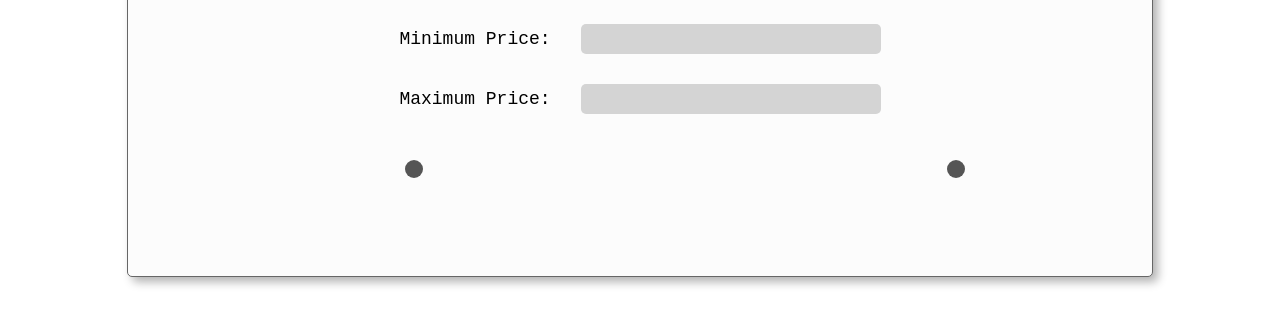
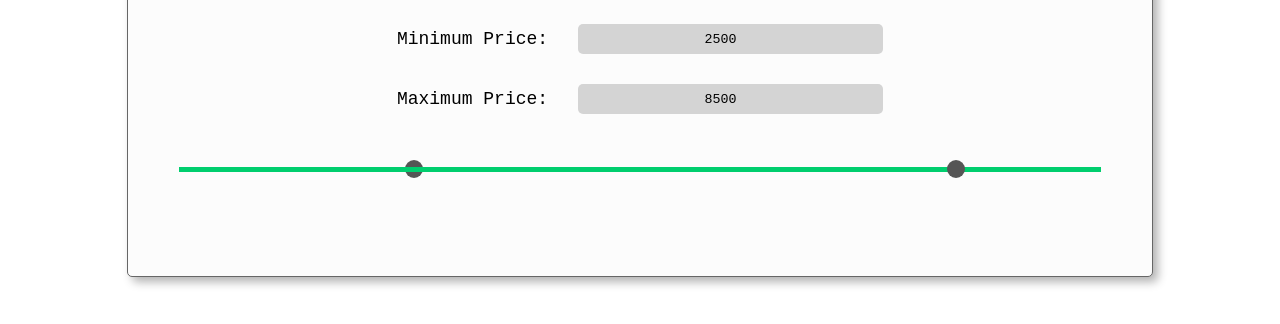
Before and after one commit to tylerkap/Price-Range-Slider-JavaScript-Study-, a plain HTML site: page index.html in a window 1280 px wide. Shown: the part 324-648 px from the top of the page. Drawn offline with Linux system fonts and the light colour scheme.

Commit message:
still need to implement JavaScript

```diff
--- a/index.html
+++ b/index.html
@@ -18,21 +18,23 @@
             </div>
             <div class="minimum-container">
                 <label for="minimum">Minimum Price:</label>
-                <input type="number" name="minimum" id="minimum">
+                <input type="number" name="minimum" id="minimum" min="0" max="10000">
             </div>
             <div class="maximum-container">
                 <label for="maximum">Maximum Price:</label>
-                <input type="number" name="maximum" id="maximum">
+                <input type="number" name="maximum" id="maximum" min="0" max="10000">
             </div>
             <div class="range-slider">
 
-                <input type="range" class="min-range" min="0" max="10000" value="2500" step="1">
-                <input type="range" class="max-range" min="0" max="10000" value="8500" step="1">
+                <input type="range" class="min-range" id="min-range" min="0" max="10000" value="2500" step="1">
+                <input type="range" class="max-range" id="max-range" min="0" max="10000" value="8500" step="1">
 
             </div>
         </div>
     </div>
 
+
+
     <script src="script.js"></script>
 
 </body>
--- a/script.js
+++ b/script.js
@@ -0,0 +1,25 @@
+const rangInputValue = document.querySelectorAll(".range-slider input");
+
+let priceGap = 500;
+
+
+const priceInputMinValue = document.getElementById("minimum");
+const priceInputMaxValue = document.getElementById("maximum");
+const minSlider = document.getElementById("min-range");
+const maxSlider = document.getElementById("max-range");
+
+priceInputMinValue.value = minSlider.value;
+priceInputMaxValue.value = maxSlider.value;
+
+priceInputMinValue.addEventListener('input', (event) => {
+    console.log("Input value changed:", event.target.value);
+
+    let min = event.target.value;
+
+    console.log(min);
+    console.log(minSlider)
+    console.log(minSlider.value)
+});
+
+console.log(rangInputValue);
+console.log(priceInputMinValue);
--- a/styles.css
+++ b/styles.css
@@ -83,6 +83,7 @@ body {
     border: none;
     background-color: rgb(212, 212, 212);
     text-align: center;
+    padding-right: 5px;
     margin-left: 30px;
 }
 
@@ -93,6 +94,7 @@ body {
     border: none;
     background-color: rgb(212, 212, 212);
     text-align: center;
+    padding-right: 5px;
     margin-left: 30px;
 }
 
@@ -132,6 +134,7 @@ label {
     pointer-events: none;
     cursor: pointer;
     -webkit-appearance: none;
+    background-color: rgb(0, 206, 110);
 
 }
 
```
